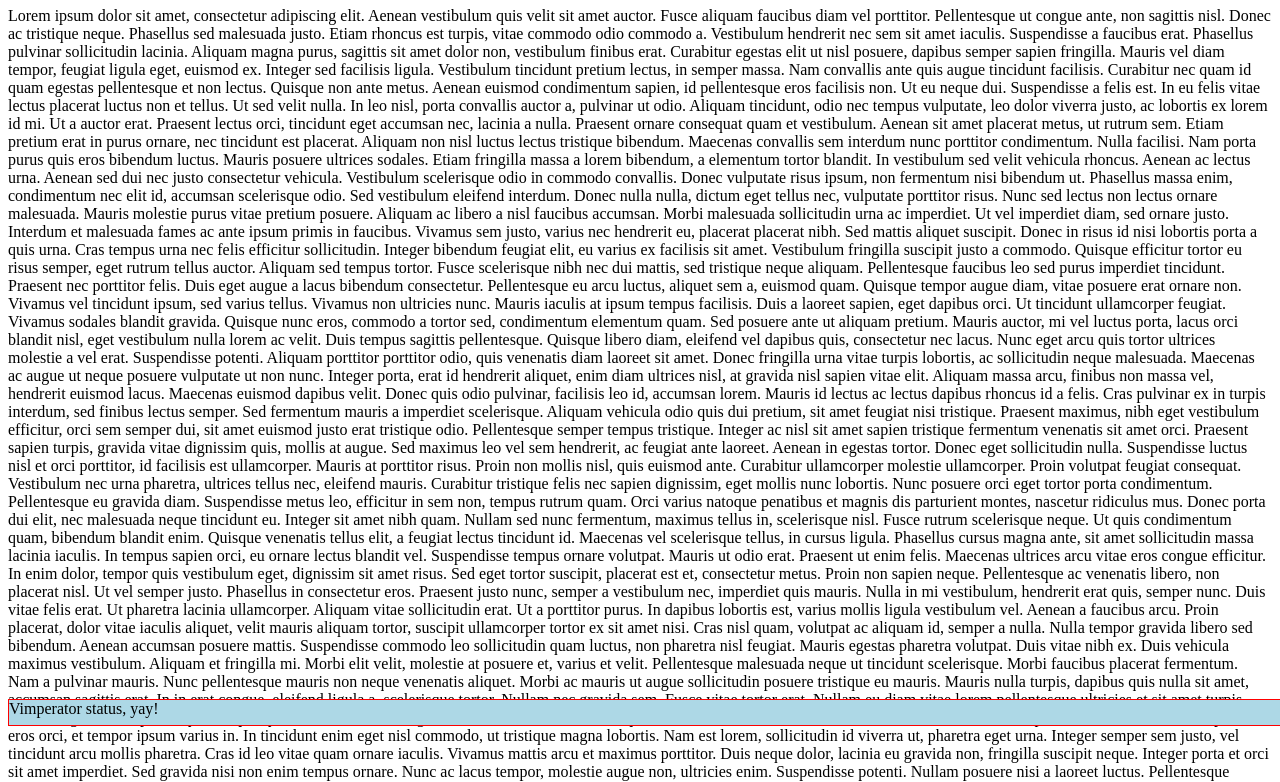
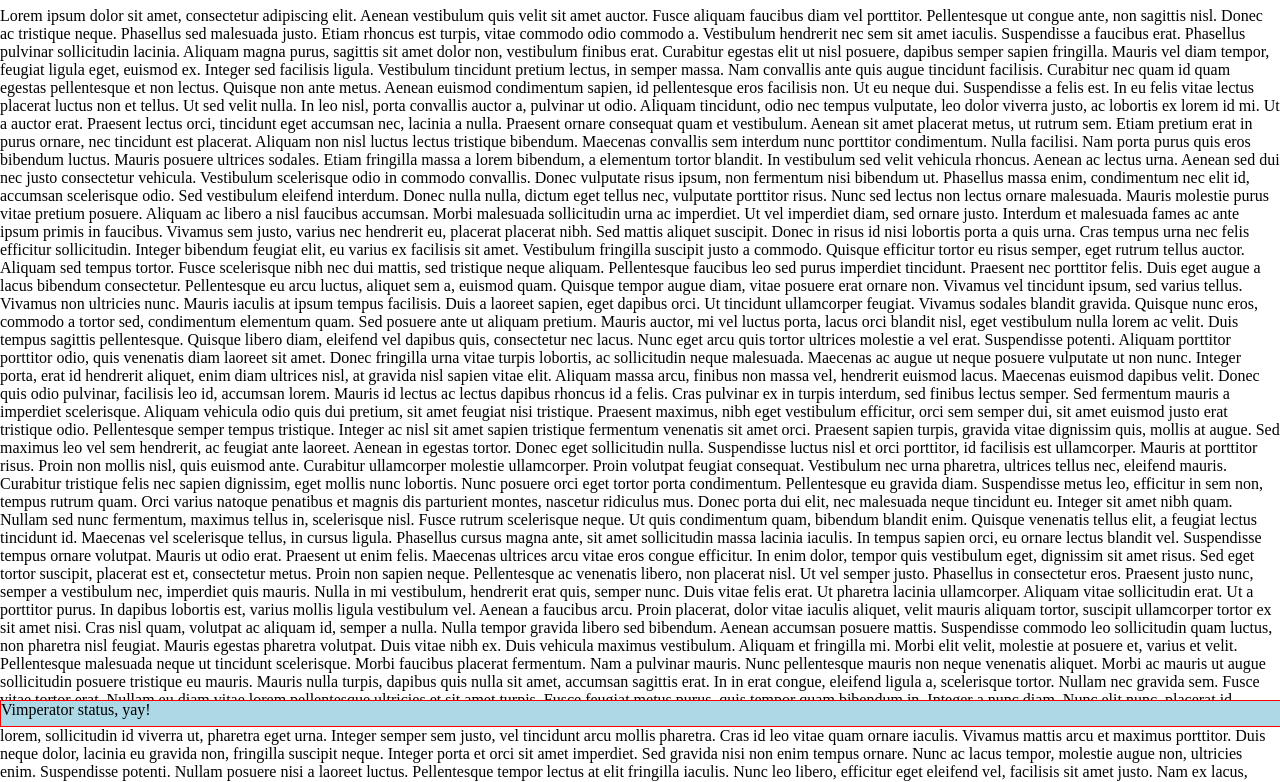
Before and after one commit to marza91/vimperatortesting, a plain HTML site: page index.html in a window 1280 px wide. Shown: the part 73-855 px from the top of the page. Drawn offline with Linux system fonts and the light colour scheme.

Commit message:
Fixed css

```diff
--- a/style.css
+++ b/style.css
@@ -4,5 +4,10 @@
   width: 100%;
   background-color: lightblue;
   position: fixed;
-  bottom: 1px;
+  bottom: 0px;
 }
+body{
+	border: 0;
+	margin: 0;
+	padding: 0;
+}
```
